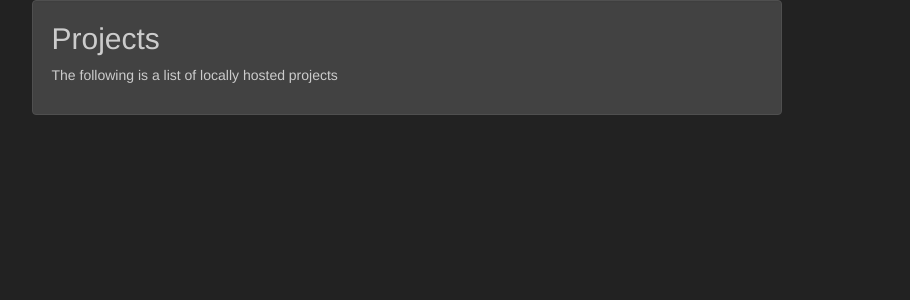
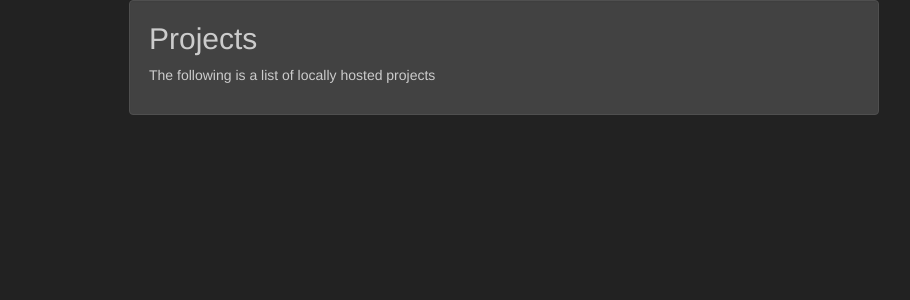
Before and after one commit to ptheywood/EarthThatWas, a PHP site: template app/templates/earththatwas.twig in a window 1280 px wide. Shown: the part 20-320 px from the top of the page, without its empty margins (136-1046 px from the left). Run offline with PHP 8.4, Linux system fonts and the light colour scheme; the template is opened without the code that fills it, so the values that code supplies are empty; some libraries are stand-ins or nearby versions; some web fonts are replaced.

Commit message:
Bugfix: correct broken col-lg-offset

```diff
--- a/app/templates/earththatwas.twig
+++ b/app/templates/earththatwas.twig
@@ -3,7 +3,7 @@
 <div class="content">
     <div class="container">
         <div class="row">
-            <div class="col-xs-12 col-md-10 col-md-offset-1 col-lg-8 col-lg-">
+            <div class="col-xs-12 col-md-10 col-md-offset-1 col-lg-8 col-lg-offset-2">
                 <div class="well">
                     <h2>Projects</h2>
                     <p>
```
